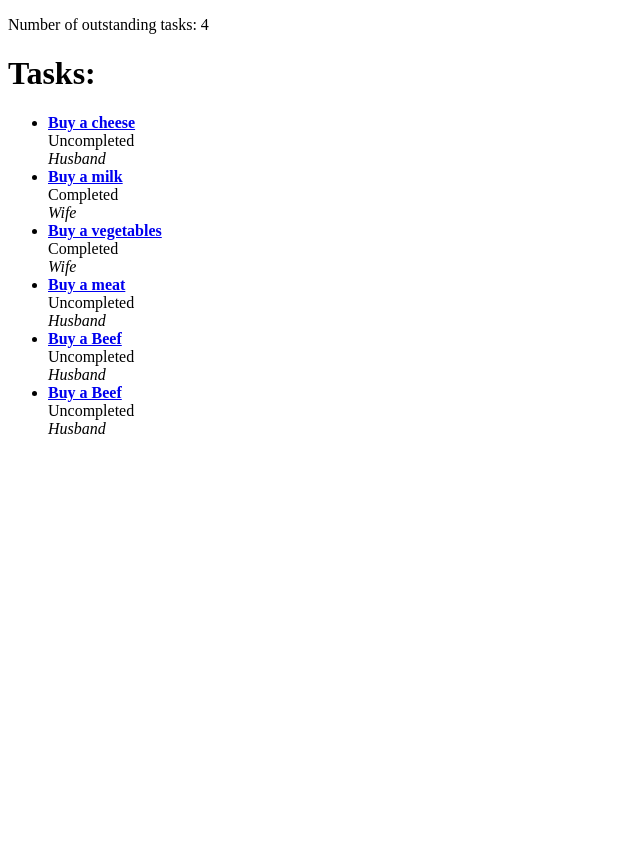
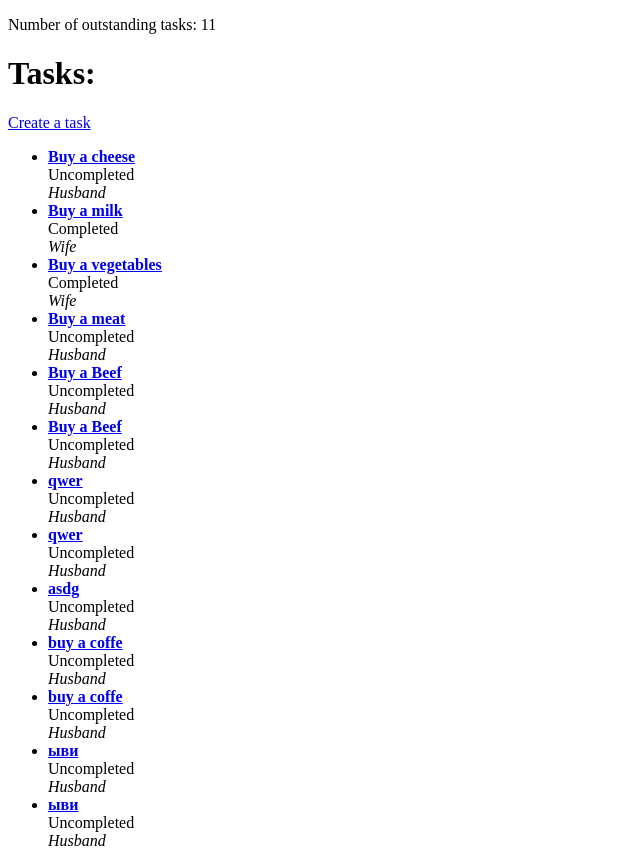
Before and after one commit to beardm4n/JS-Angular, an Angular app in the folder AngularToDoList/: page /tasks in a window 1280 px wide. Shown: the whole page, without its empty margins (0-640 px from the left). Before the commit the page ends 800 px from the top, so only its background shows below. Built offline with nearby package versions, Linux system fonts and the light colour scheme; data requests are answered from the project's data file.

Commit message:
create a link for create a task

```diff
--- a/AngularToDoList/db.json
+++ b/AngularToDoList/db.json
@@ -35,6 +35,48 @@
       "status": 1,
       "buyer": 0,
       "id": "n_t3R6E"
+    },
+    {
+      "title": "qwer",
+      "status": 1,
+      "buyer": 0,
+      "id": "Pwn3xfz"
+    },
+    {
+      "title": "qwer",
+      "status": 1,
+      "buyer": 0,
+      "id": "08QzUCN"
+    },
+    {
+      "title": "asdg",
+      "status": 1,
+      "buyer": 0,
+      "id": "mwUjcgc"
+    },
+    {
+      "title": "buy a coffe",
+      "status": 1,
+      "buyer": 0,
+      "id": "knDFQV8"
+    },
+    {
+      "title": "buy a coffe",
+      "status": 1,
+      "buyer": 0,
+      "id": "9KhUq9w"
+    },
+    {
+      "title": "ыви",
+      "status": 1,
+      "buyer": 0,
+      "id": "9Gd5FD3"
+    },
+    {
+      "title": "ыви",
+      "status": 1,
+      "buyer": 0,
+      "id": "1-oPiBX"
     }
   ]
 }
--- a/AngularToDoList/src/app/app.module.ts
+++ b/AngularToDoList/src/app/app.module.ts
@@ -11,7 +11,7 @@ import { TasksContainerComponent } from './tasks-container/tasks-container.compo
 import { TaskComponent } from './task/task.component'
 import {TaskService} from "./task.service";
 import {ApiService} from "./api.service";
-import {FormsModule} from "@angular/forms";
+import {FormsModule, ReactiveFormsModule} from "@angular/forms";
 import {HttpClientModule} from "@angular/common/http";
 import { HeaderComponent } from './header/header.component';
 import { CreateTaskComponent } from './create-task/create-task.component';
@@ -33,6 +33,7 @@ import { CreateTaskComponent } from './create-task/create-task.component';
     AppRoutingModule,
     FormsModule,
     HttpClientModule,
+    ReactiveFormsModule,
   ],
   providers: [
     TaskService,
--- a/AngularToDoList/src/app/create-task/create-task.component.html
+++ b/AngularToDoList/src/app/create-task/create-task.component.html
@@ -1,6 +1,4 @@
-<form #taskForm="ngForm" (ngSubmit)="onCreate(taskForm)">
-  <label from="input" >Input a task
-    <input required id="input" type="text" [(ngModel)]="model.title" name="title">
-  </label>
-  <button [disabled]="!taskForm.valid" type="submit">Create</button>
-</form>
+<label>
+  <input type="text" [(ngModel)]="title">
+</label>
+<button (click)="onCreate()">Create</button>
--- a/AngularToDoList/src/app/create-task/create-task.component.ts
+++ b/AngularToDoList/src/app/create-task/create-task.component.ts
@@ -2,7 +2,6 @@ import {Component, OnInit} from '@angular/core';
 import {TaskService} from "../task.service";
 import {TaskBuyers, TaskStatus} from "../task";
 import {Router} from "@angular/router";
-import {NgForm} from "@angular/forms";
 
 @Component({
   selector: 'app-create-task',
@@ -12,27 +11,23 @@ import {NgForm} from "@angular/forms";
 export class CreateTaskComponent implements OnInit {
 
   private title: string = '';
-  public model = {
-    title: '',
-  };
+
   constructor(
     private service: TaskService,
     private router: Router,
-    ) { }
+  ) { }
 
   ngOnInit() {
   }
 
-  onCreate(taskForm: NgForm): void {
-    console.log(taskForm.value);
-
-    // this.service.create({
-    //   title: taskForm.value,
-    //   status: TaskStatus.Uncompleted,
-    //   buyer: TaskBuyers.husband,
-    // }).subscribe(() => {
-    //   this.router.navigate(['/tasks']);
-    // });
+  onCreate(): void {
+    this.service.create({
+      title: this.title,
+      status: TaskStatus.Uncompleted,
+      buyer: TaskBuyers.husband,
+    }).subscribe(() => {
+      this.router.navigate(['/tasks']);
+    });
   }
 
 }
--- a/AngularToDoList/src/app/task-list/task-list.component.html
+++ b/AngularToDoList/src/app/task-list/task-list.component.html
@@ -1,4 +1,5 @@
 <h1>Tasks:</h1>
+<a [routerLink]="'/tasks/create/'">Create a task</a>
 <ul *ngIf = "items?.length">
   <li *ngFor = "let item of items">
     <a [routerLink]="'/tasks/' + item.id"><b>{{item.title}}</b></a>
```
